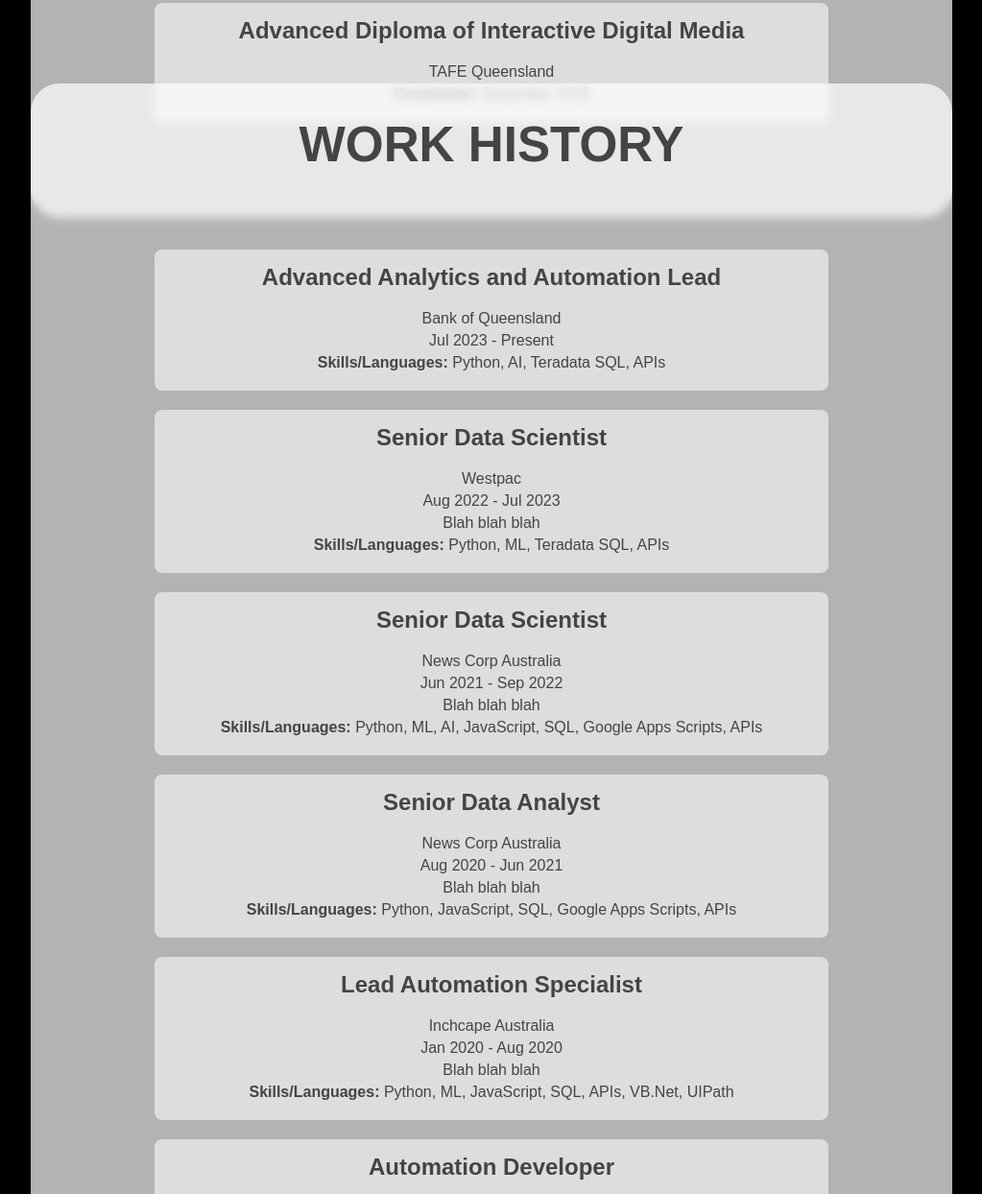
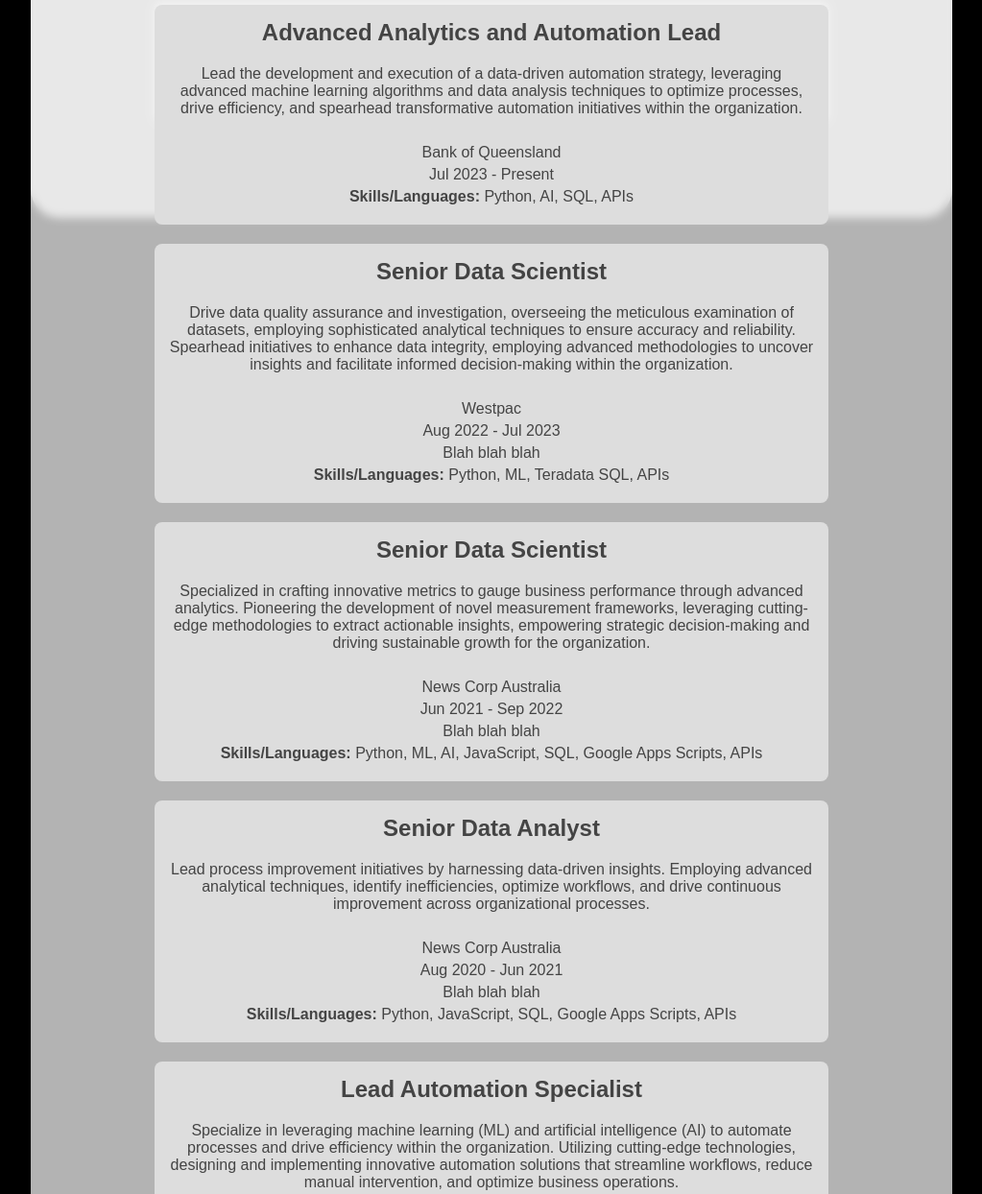
Before and after one commit to zreynders/ZReynders-Portfolio, a plain HTML site: page index.html in a window 1280 px wide. Shown: the part 1556-2800 px from the top of the page at 96% size, without its empty margins (128-1151 px from the left). Drawn offline with Linux system fonts and the light colour scheme.

Commit message:
Adding blurbs for the work history.

```diff
--- a/index.html
+++ b/index.html
@@ -66,12 +66,16 @@
                 <div class="work-history" style="margin-top: 10vh; margin-bottom: 10vh;">
                     <div class="work-entry">
                         <h2>Advanced Analytics and Automation Lead</h2>
+                        <p>Lead the development and execution of a data-driven automation strategy, leveraging advanced machine learning algorithms and data analysis techniques to optimize processes, drive efficiency, and spearhead transformative automation initiatives within the organization.</p>
+                        <br>
                         <p>Bank of Queensland</p>
                         <p>Jul 2023 - Present</p>
-                        <p><b>Skills/Languages:</b> Python, AI, Teradata SQL, APIs</p>
+                        <p><b>Skills/Languages:</b> Python, AI, SQL, APIs</p>
                     </div>
                     <div class="work-entry">
                         <h2>Senior Data Scientist</h2>
+                        <p>Drive data quality assurance and investigation, overseeing the meticulous examination of datasets, employing sophisticated analytical techniques to ensure accuracy and reliability. Spearhead initiatives to enhance data integrity, employing advanced methodologies to uncover insights and facilitate informed decision-making within the organization.</p>
+                        <br>
                         <p>Westpac</p>
                         <p>Aug 2022 - Jul 2023</p>
                         <p>Blah blah blah</p>
@@ -79,6 +83,8 @@
                     </div>
                     <div class="work-entry">
                         <h2>Senior Data Scientist</h2>
+                        <p>Specialized in crafting innovative metrics to gauge business performance through advanced analytics. Pioneering the development of novel measurement frameworks, leveraging cutting-edge methodologies to extract actionable insights, empowering strategic decision-making and driving sustainable growth for the organization.</p>
+                        <br>
                         <p>News Corp Australia</p>
                         <p>Jun 2021 - Sep 2022</p>
                         <p>Blah blah blah</p>
@@ -86,6 +92,8 @@
                     </div>
                     <div class="work-entry">
                         <h2>Senior Data Analyst</h2>
+                        <p>Lead process improvement initiatives by harnessing data-driven insights. Employing advanced analytical techniques, identify inefficiencies, optimize workflows, and drive continuous improvement across organizational processes.</p>
+                        <br>
                         <p>News Corp Australia</p>
                         <p>Aug 2020 - Jun 2021</p>
                         <p>Blah blah blah</p>
@@ -93,6 +101,8 @@
                     </div>
                     <div class="work-entry">
                         <h2>Lead Automation Specialist</h2>
+                        <p>Specialize in leveraging machine learning (ML) and artificial intelligence (AI) to automate processes and drive efficiency within the organization. Utilizing cutting-edge technologies, designing and implementing innovative automation solutions that streamline workflows, reduce manual intervention, and optimize business operations.</p>
+                        <br>
                         <p>Inchcape Australia</p>
                         <p>Jan 2020 - Aug 2020</p>
                         <p>Blah blah blah</p>
@@ -100,12 +110,14 @@
                     </div>
                     <div class="work-entry">
                         <h2>Automation Developer</h2>
+                        <br>
                         <p>Inchcape Australia</p>
                         <p>Feb 2019 - Jan 2020</p>
                         <p><b>Skills/Languages:</b> Python, ML, JavaScript, SQL, APIs, VB.Net, UIPath</p>
                     </div>
                     <div class="work-entry">
                         <h2>Service Desk Analyst</h2>
+                        <br>
                         <p>Inchcape Australia</p>
                         <p>Jan 2018 - Feb 2019</p>
                         <p><b>Skills/Languages:</b> VB.Net, APIs, SQL</p>
```
